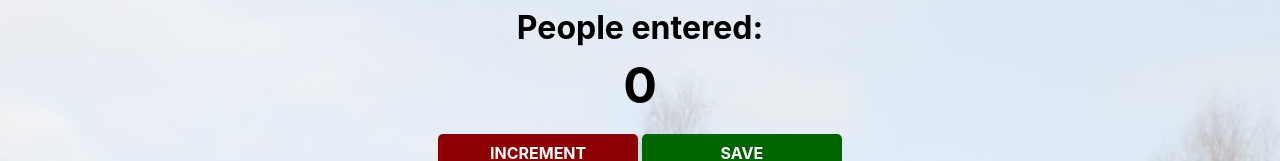
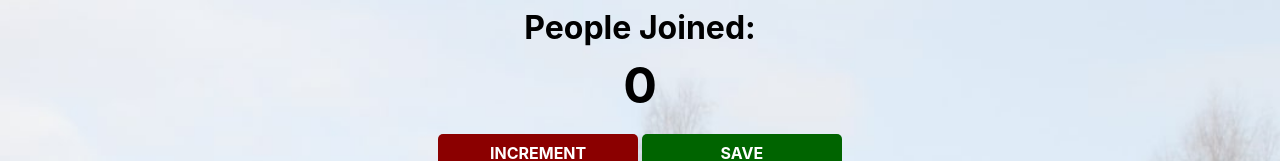
Before and after one commit to antarbou/CountSubWay, a plain HTML site: page index.html in a window 1280 px wide. Shown: the top 161 px of the page. Drawn offline with nearby package versions, Linux system fonts and the light colour scheme.

Commit message:
joined
joinded

```diff
--- a/index.html
+++ b/index.html
@@ -3,7 +3,7 @@
         <link rel="stylesheet" href="index.css">
     </head>
     <body>
-        <h1>People entered:</h1>
+        <h1>People Joined:</h1>
         <h2 id="count-el">0</h2>
         <button id="increment-btn" onclick="increment()">INCREMENT</button>
         <button id="save-btn" onclick="save()">SAVE</button>
```
